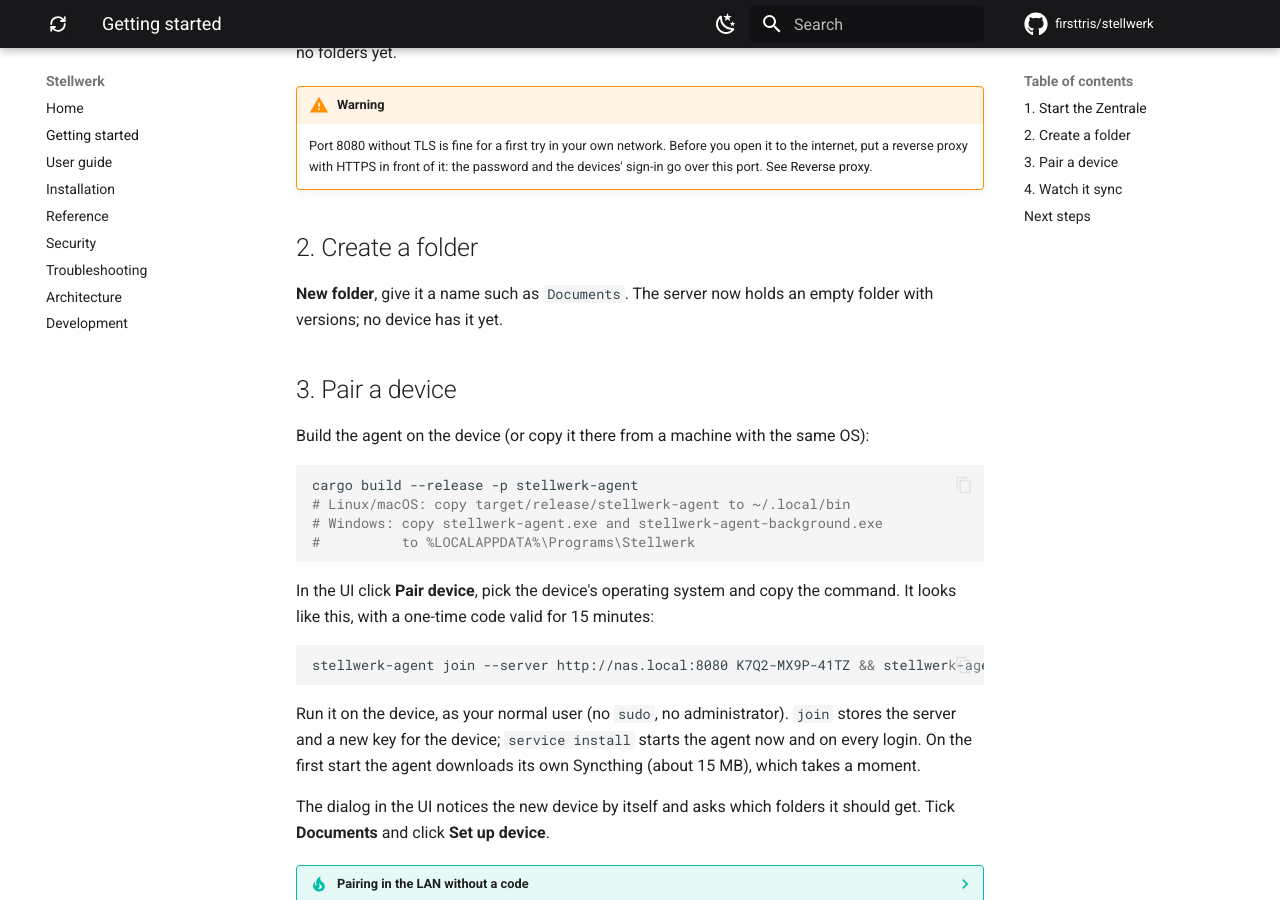
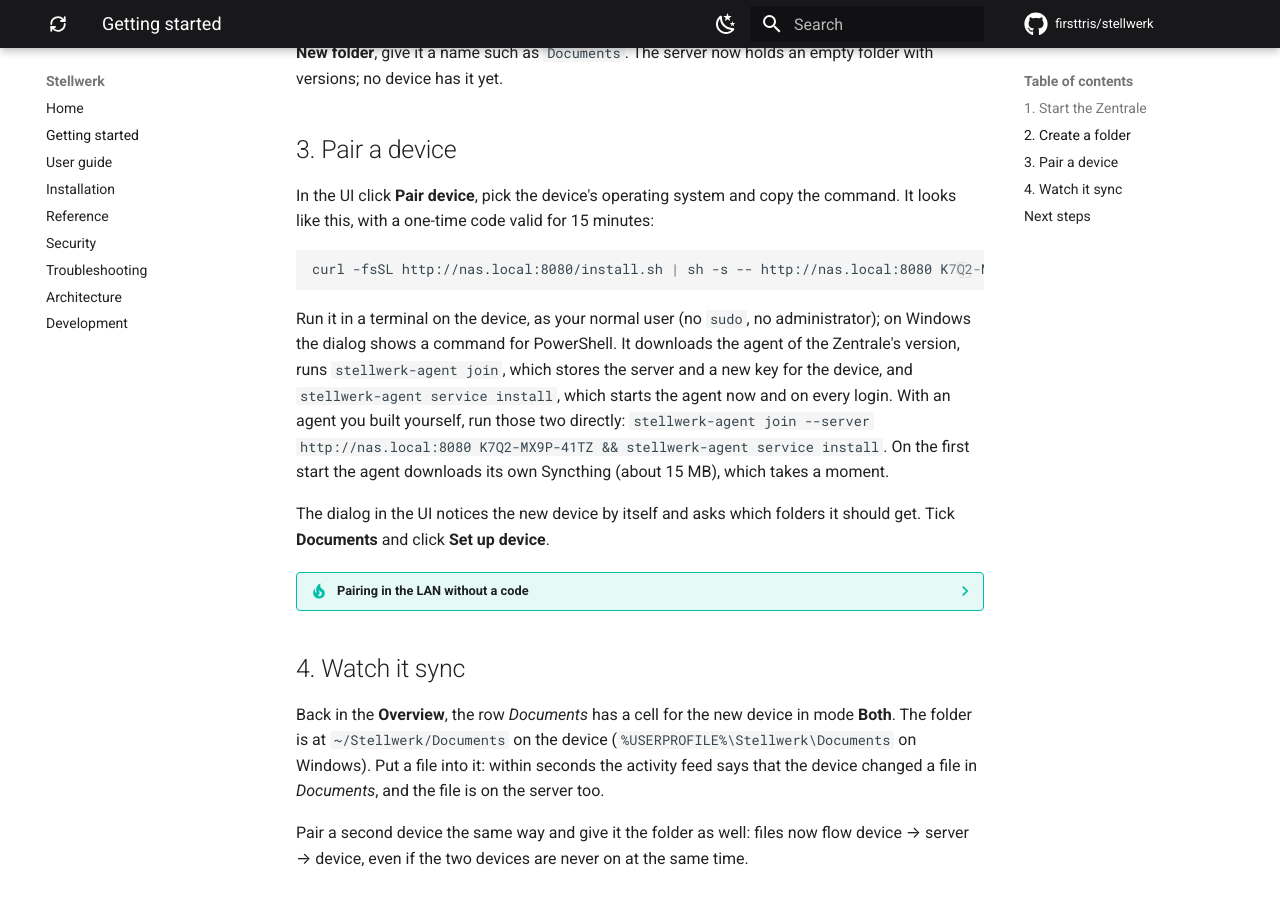
Before and after one commit to firsttris/stellwerk, an MkDocs documentation site: the page built from docs/getting-started.md, in a window 1280 px wide and 900 px high, scrolled down 1176 px. Built offline with MkDocs 1.6.1 and Material for MkDocs 9.7.7, drawn with Linux system fonts in a browser that asks for light colours; comment, search, counter and statistics services are not loaded; some of the changed text lies outside the part shown.

Commit message:
Pair a device with one command that also installs the agent (#2)
The Zentrale serves /install.sh and /install.ps1; they download the agent
of the Zentrale's version from the GitHub release, check its SHA-256,
pair it and start the service. The pairing dialog shows one command per
OS and links to the manual steps.

Co-Authored-By: Claude Opus 5.5 <noreply@anthropic.com>
Claude-Session: https://claude.ai/code/session_01LAJnNVhep7yKeJPsbYJyP3

````diff
--- a/docs/getting-started.md
+++ b/docs/getting-started.md
@@ -11,22 +11,9 @@ the shortest way that is still safe to keep. For a server reachable from the int
 - the devices must be able to reach the server on two ports: the web port (8080, or 443 behind
   a proxy) and the hub's sync port (22001).
 
-!!! note "Before v1.0"
-    There is no published release yet, so the image and the agent are built from source; that
-    needs [Rust](https://rustup.rs), Node 22 and pnpm. From v1.0 on, the image is
-    `tristanteu/stellwerk` and the agent is attached to every
-    [GitHub release](https://github.com/firsttris/stellwerk/releases).
-
 ## 1. Start the Zentrale
 
-On the server:
-
-```bash
-git clone https://github.com/firsttris/stellwerk && cd stellwerk
-docker build -f docker/Dockerfile -t tristanteu/stellwerk .
-```
-
-Create `compose.yaml` next to it. Replace `nas.local` with the name or IP address under which
+On the server, create `compose.yaml` in a new directory. Replace `nas.local` with the name or IP address under which
 your devices reach the server:
 
 ```yaml
@@ -65,34 +52,28 @@ versions; no device has it yet.
 
 ## 3. Pair a device
 
-Build the agent on the device (or copy it there from a machine with the same OS):
-
-```bash
-cargo build --release -p stellwerk-agent
-# Linux/macOS: copy target/release/stellwerk-agent to ~/.local/bin
-# Windows: copy stellwerk-agent.exe and stellwerk-agent-background.exe
-#          to %LOCALAPPDATA%\Programs\Stellwerk
-```
-
 In the UI click **Pair device**, pick the device's operating system and copy the command. It
 looks like this, with a one-time code valid for 15 minutes:
 
 ```bash
-stellwerk-agent join --server http://nas.local:8080 K7Q2-MX9P-41TZ && stellwerk-agent service install
+curl -fsSL http://nas.local:8080/install.sh | sh -s -- http://nas.local:8080 K7Q2-MX9P-41TZ
 ```
 
-Run it on the device, as your normal user (no `sudo`, no administrator). `join` stores the
-server and a new key for the device; `service install` starts the agent now and on every login.
+Run it in a terminal on the device, as your normal user (no `sudo`, no administrator); on
+Windows the dialog shows a command for PowerShell. It
+downloads the agent of the Zentrale's version, runs `stellwerk-agent join`, which stores the
+server and a new key for the device, and `stellwerk-agent service install`, which starts the
+agent now and on every login. With an agent you built yourself, run those two directly:
+`stellwerk-agent join --server http://nas.local:8080 K7Q2-MX9P-41TZ && stellwerk-agent service install`.
 On the first start the agent downloads its own Syncthing (about 15 MB), which takes a moment.
 
 The dialog in the UI notices the new device by itself and asks which folders it should get.
 Tick **Documents** and click **Set up device**.
 
 ??? tip "Pairing in the LAN without a code"
-    In the same network you can skip the code: run `stellwerk-agent join` on the device. It finds
-    the Zentrale over mDNS and prints a fingerprint such as `3F2A-91BC-04DE-77A1`. After
-    `stellwerk-agent service install` the device appears under **Devices → Waiting devices**;
-    approve it there if the fingerprint matches.
+    In the same network you can skip the code: run the command without the code at the end. The
+    agent prints a fingerprint such as `3F2A-91BC-04DE-77A1`, and the device appears under
+    **Devices → Waiting devices**; approve it there if the fingerprint matches.
 
 ## 4. Watch it sync
 
````
Also changed, not shown: README.md (+8 -8 lines), docs/architecture.md (+5 -3 lines), docs/installation.md (+28 -7 lines), docs/user-guide.md (+7 -5 lines), web/src/components/pair-dialog.test.tsx (+1 -1 lines), web/src/components/pair-dialog.tsx (+17 -6 lines), 9 other files.
